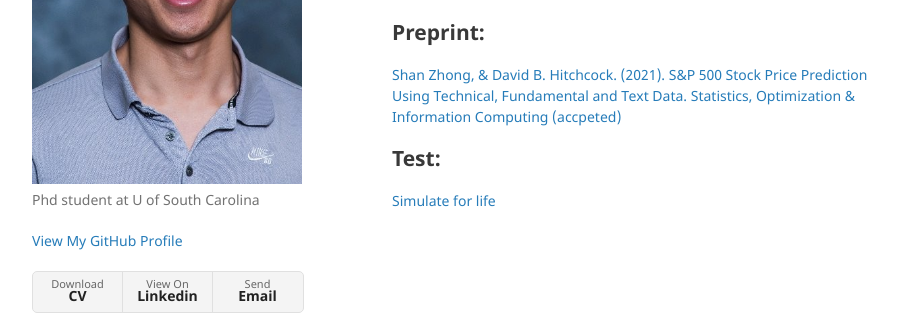
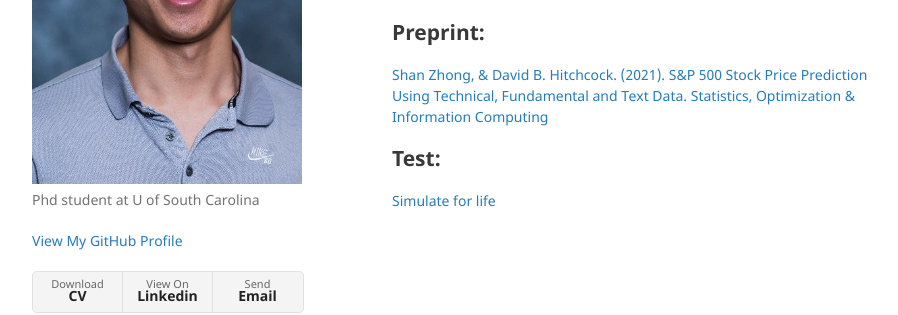
Before and after one commit to Shanlearning/Shanlearning.github.io, a Jekyll site: the page built from index.md, in a window 1280 px wide. Shown: the part 330-645 px from the top of the page, without its empty margins (178-1076 px from the left). Built offline with Jekyll 4.4.1, drawn with Linux system fonts in a browser that asks for light colours.

Commit message:
Update index.md

```diff
--- a/index.md
+++ b/index.md
@@ -19,7 +19,7 @@ zhongs@email.sc.edu
 [Recent Coursework](https://github.com/Shanlearning/past-coursework#past-coursework).
 
 ## Preprint:
-[Shan Zhong, & David B. Hitchcock. (2021). S&P 500 Stock Price Prediction Using Technical, Fundamental and Text Data. Statistics, Optimization & Information Computing (accpeted)](https://arxiv.org/abs/2108.10826)
+[Shan Zhong, & David B. Hitchcock. (2021). S&P 500 Stock Price Prediction Using Technical, Fundamental and Text Data. Statistics, Optimization & Information Computing](http://www.iapress.org/index.php/soic/article/view/1362/845)
 
 ## Test:
 [Simulate for life](https://shanlearning.github.io/lifeRestart/view/index.html)
```
